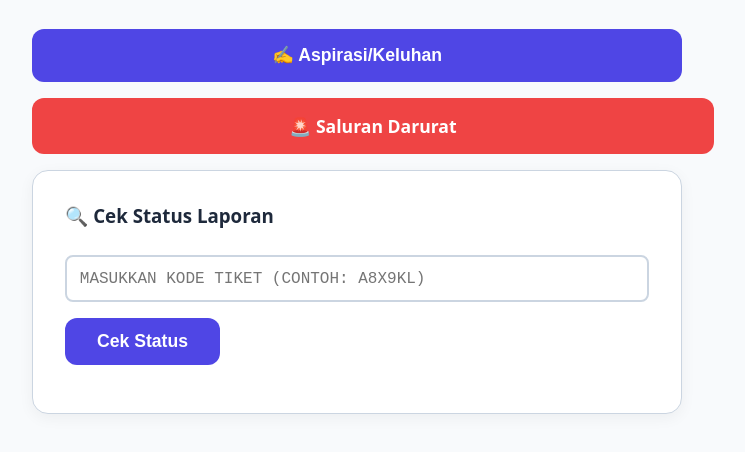
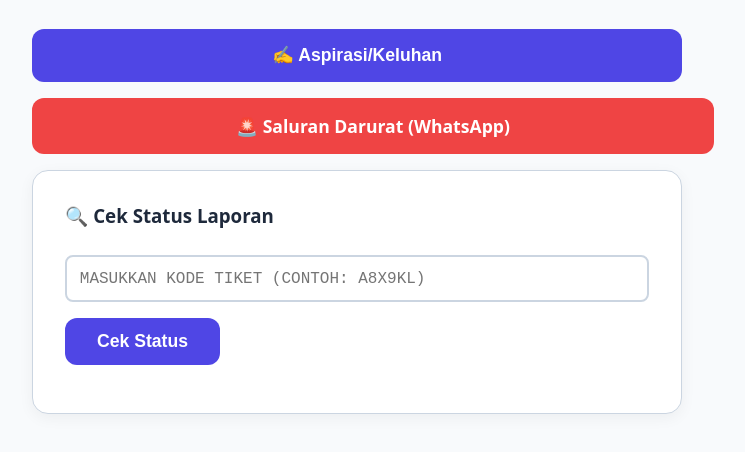
Before and after one commit to aspirasisos-gif/aspirasisos, a plain HTML site: page index.html in a window 1280 px wide. Shown: the part 144-596 px from the top of the page, without its empty margins (283-1028 px from the left). Drawn offline with Linux system fonts and the light colour scheme.

Commit message:
1 index.html

```diff
--- a/index.html
+++ b/index.html
@@ -35,7 +35,7 @@
 
     <div class="btn-group">
       <button class="btn btn-primary" onclick="showVerifikasi()">✍️ Aspirasi/Keluhan </button>
-      <a href="https://wa.me/6281234567890?text=Halo%20Bapak/Ibu%20Guru%20BK,%20saya%20butuh%20bantuan%20darurat." class="btn btn-danger" target="_blank">🚨 Saluran Darurat</a>
+      <a href="https://wa.me/6281234567890?text=Halo%20Bapak/Ibu%20Guru%20BK,%20saya%20butuh%20bantuan%20darurat." class="btn btn-danger" target="_blank">🚨 Saluran Darurat (WhatsApp)</a>
     </div>
 
     <div class="card">
```
